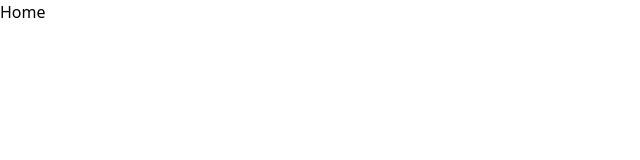
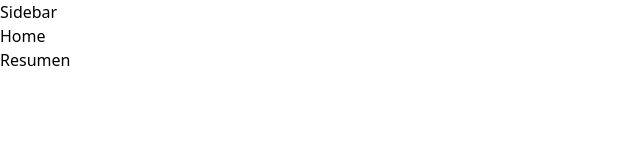
Before and after one commit to MaikolSoro/react-quiosco, a React (Vite) app: page / in a window 1280 px wide. Shown: the top 160 px of the page, without its empty margins (0-640 px from the left). Built offline with nearby package versions, Linux system fonts and the light colour scheme.

Commit message:
Creating the Main Layout

```diff
--- /dev/null
+++ b/src/components/Resumen.jsx
@@ -0,0 +1,7 @@
+import React from 'react'
+
+export default function Resumen() {
+  return (
+    <div>Resumen</div>
+  )
+}
--- /dev/null
+++ b/src/components/Sidebar.jsx
@@ -0,0 +1,7 @@
+import React from 'react'
+
+export default function Sidebar() {
+  return (
+    <div className="w-72">Sidebar</div>
+  )
+}
--- a/src/layouts/Layout.jsx
+++ b/src/layouts/Layout.jsx
@@ -1,9 +1,16 @@
 import { Outlet } from 'react-router-dom'
+import Sidebar from '../components/Sidebar'
+import Resumen from '../components/Resumen'
 
 export default function Layout() {
   return (
-    <div>
-      <Outlet />
+    <div className='md:flex'>
+        <Sidebar />
+
+        <main className='flex-1'>
+          <Outlet />
+        </main>
+        <Resumen />
     </div>
   )
 }
```
